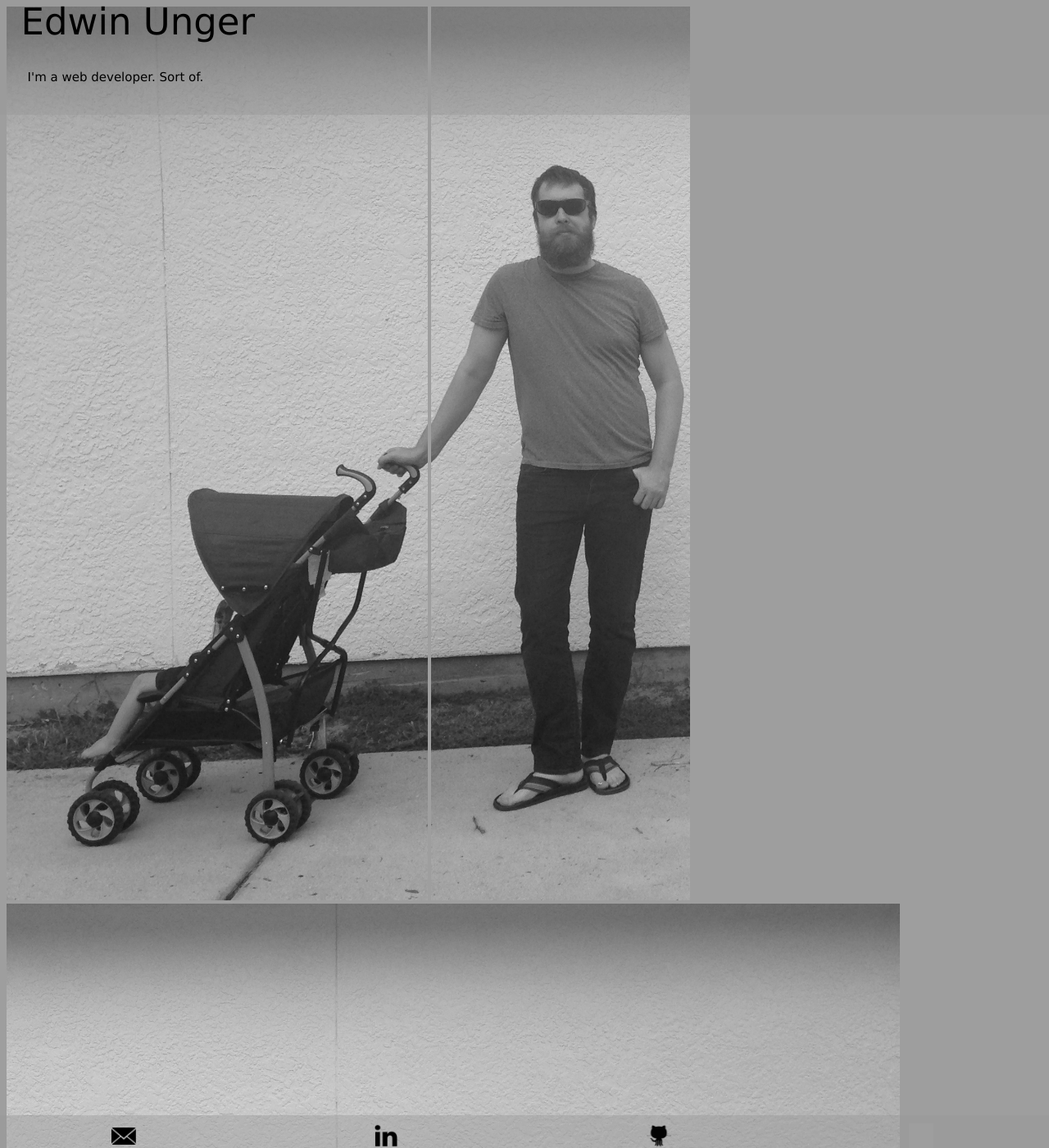
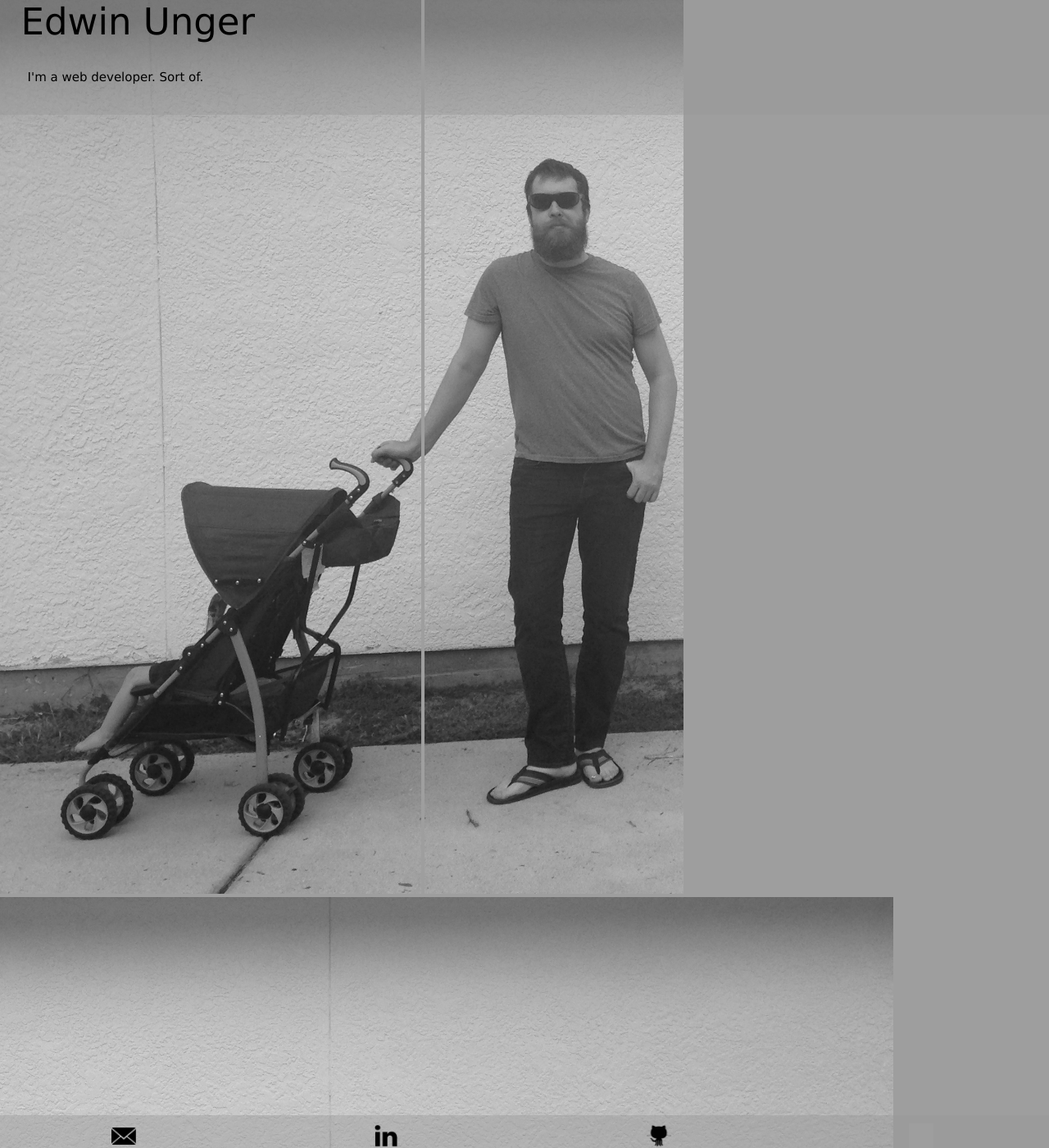
Before and after one commit to edwinunger/edwinunger.github.io, a Jekyll site: the page index.html, which Jekyll copies as it is, in a window 1280 px wide and 1400 px high. Shown: the whole window at 82% size. Built offline with Jekyll 4.4.1, drawn with Linux system fonts in a browser that asks for light colours; grey boxes are pictures that could not be loaded.

Commit message:
image adjust

```diff
--- a/stylesheets/default.css
+++ b/stylesheets/default.css
@@ -44,7 +44,21 @@ a {
 
 /*Main*/
 
+.image {
+  min-height: 100%;
+  min-width: 1280px;
+  width: 100%;
+  height: auto;
+  position: fixed;
+  top: 0%;
+  left: 0%;
+  z-index: -1;
+  margin-left: 0px;
+  background-repeat:no-repeat;
+  background-size: cover;
+  background-size: contain;
 
+}
 
 /* .projects { height: auto;
             width: auto;
```
